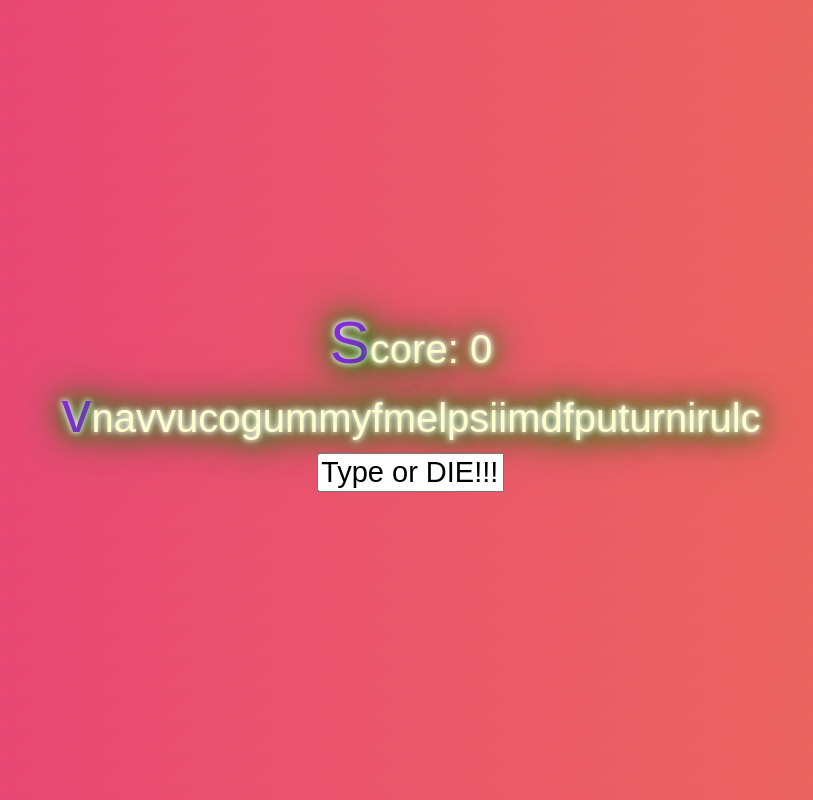
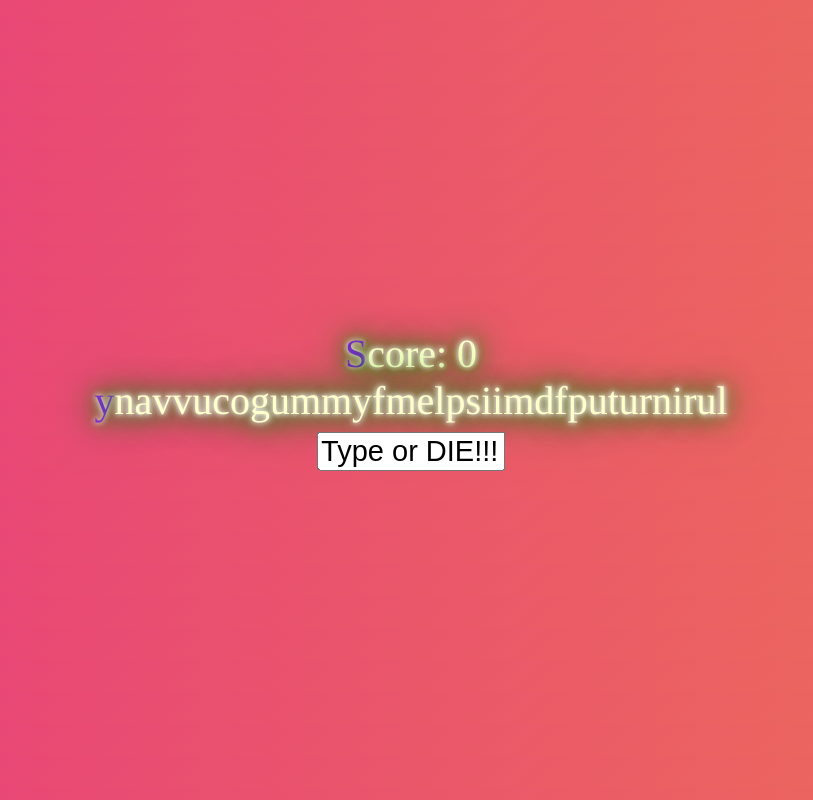
Before and after one commit to nikvitsm/touch-typing-practice-web-app, a plain HTML site: page index.html in a window 1280 px wide. Shown: the whole page, without its empty margins (229-1042 px from the left). Drawn offline with Linux system fonts and the light colour scheme.

Commit message:
Minor changes

```diff
--- a/script.js
+++ b/script.js
@@ -2,17 +2,20 @@ var alphabet = "abcdefghijklmnopqrstuvwxyz";
 var output = "";
 var successes = 0;
 
-var randomInt = Math.floor(Math.random() * (alphabet.length - 3));
-output = output + alphabet[randomInt];
+// var randomInt = Math.floor(Math.random() * (alphabet.length - 3));
+// output = output + alphabet[randomInt];
 
 for (var i = 0; i <= 33; i++) {
+  /*
   if (output[i - 1] == " ") {
     randomInt = Math.floor(Math.random() * (alphabet.length - 3));
   } else {
     randomInt = Math.floor(Math.random() * alphabet.length);
   }
+  */
 
-  console.log(i + ": " + alphabet[randomInt]);
+  randomInt = Math.floor(Math.random() * alphabet.length);
+
   output = output + alphabet[randomInt];
 }
 
--- a/styles.css
+++ b/styles.css
@@ -11,7 +11,7 @@
 
 body {
   font-size: 40px;
-  font-family: Arial;
+  font-family: Times;
   background: gainsboro;
   padding: 0;
   text-align: center;
@@ -32,7 +32,6 @@ p {
 }
 
 p::first-letter {
-  font-size: 150%;
   color: #8A2BE2;
 }
 
```
